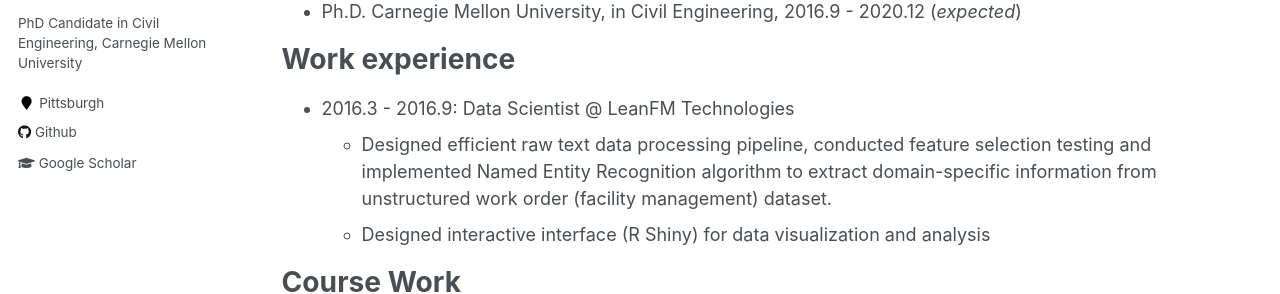
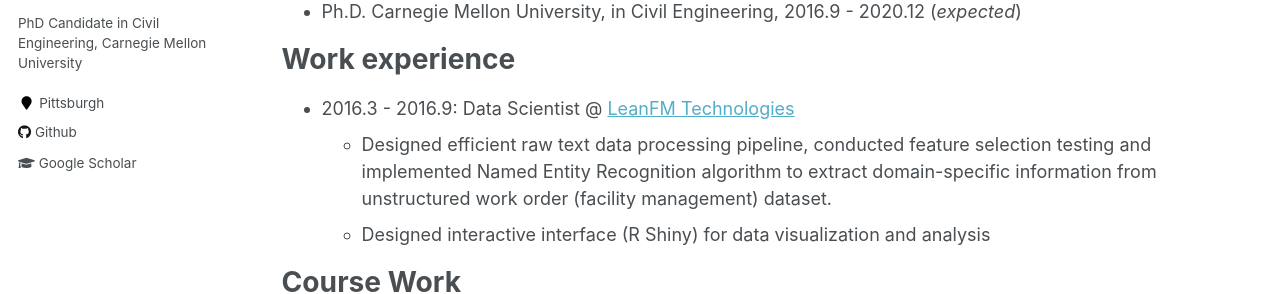
Before and after one commit to milanlx/milanlx.github.io, a Jekyll site: the page built from _pages/cv.md, in a window 1280 px wide and 900 px high. Shown: the part 322-616 px from the top of the window. Built offline with Jekyll 4.4.1, drawn with Linux system fonts in a browser that asks for light colours; part of the change alters nothing that is shown.

Commit message:
Update cv.md

```diff
--- a/_pages/cv.md
+++ b/_pages/cv.md
@@ -19,7 +19,7 @@ Education
 
 Work experience
 ======
-* 2016.3 - 2016.9: Data Scientist @ LeanFM Technologies
+* 2016.3 - 2016.9: Data Scientist @  [LeanFM Technologies](http://www.leanfmtech.com/)
   * Designed efficient raw text data processing pipeline, conducted feature selection testing and implemented Named Entity Recognition algorithm to extract domain-specific information from unstructured work order (facility management) dataset.
   * Designed interactive interface (R Shiny) for data visualization and analysis
 
```
